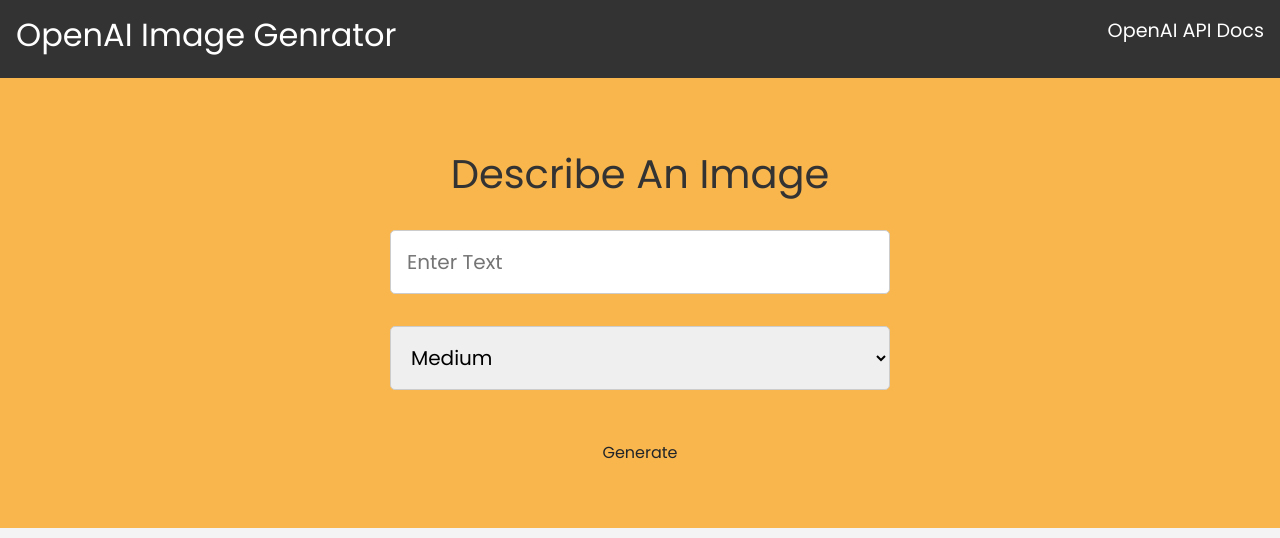
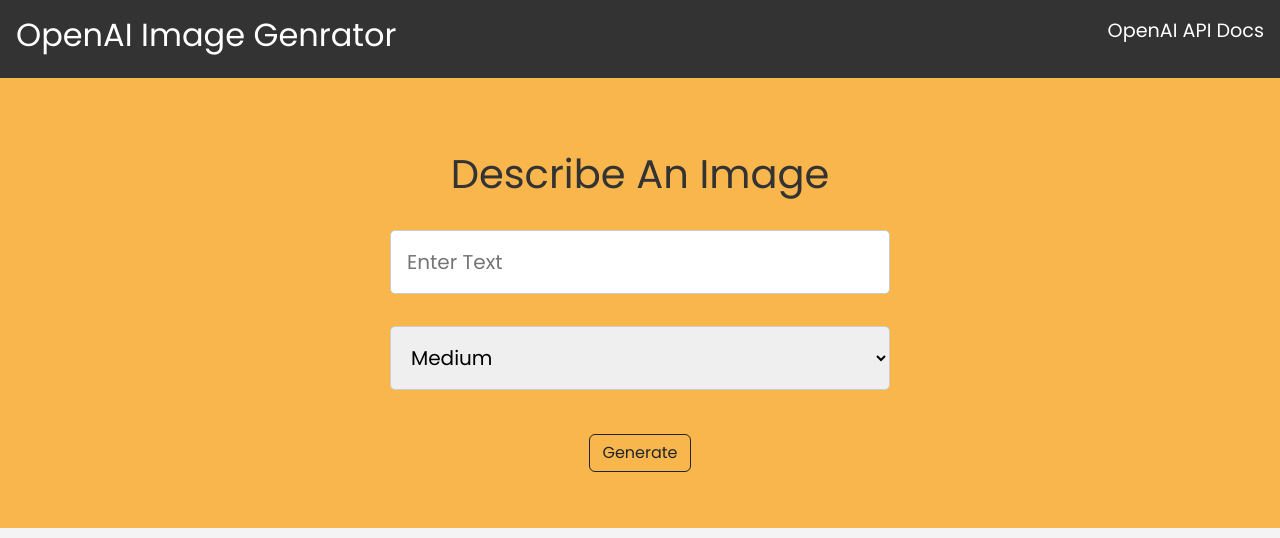
Before and after one commit to CRMclaughlin/ai-image-gen, a website: page public/index.html in a window 1280 px wide. Drawn offline with nearby package versions, Linux system fonts and the light colour scheme.

Commit message:
added buttone border

```diff
--- a/public/index.html
+++ b/public/index.html
@@ -44,7 +44,7 @@
                 <option value="large">Large</option>
               </select>
           </div>
-          <button type="submit" class="btn">Generate</button>
+          <button type="submit" class="btn btn-outline-dark ">Generate</button>
         </form>
       </section>
 
```
